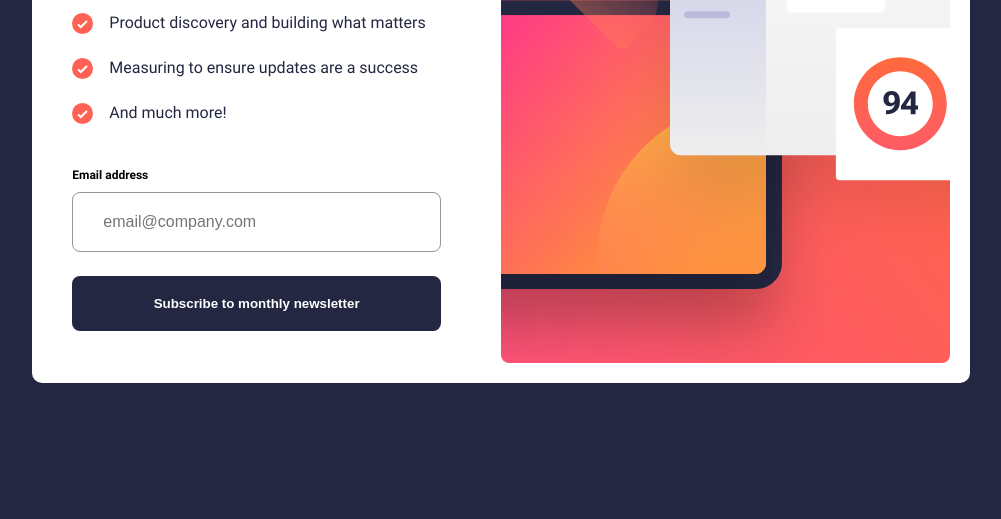
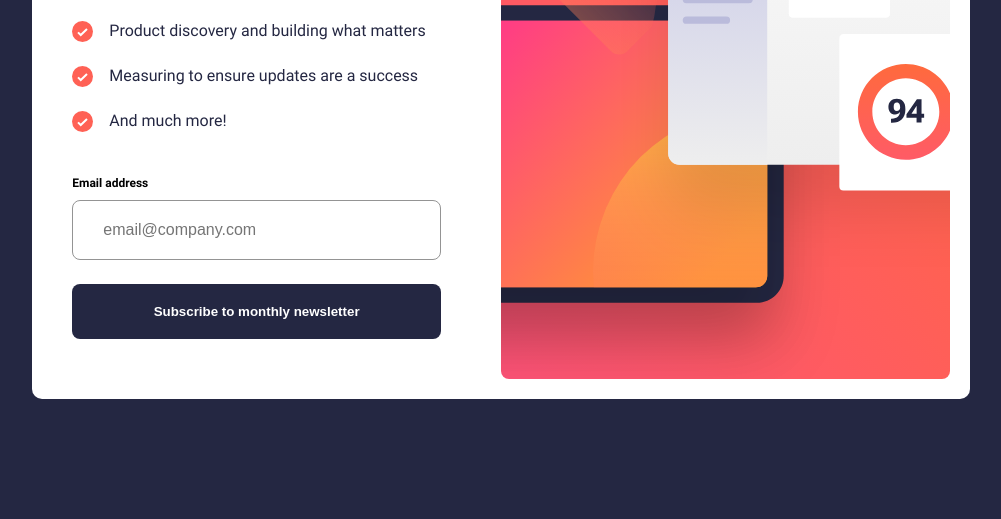
Before and after one commit to yurimzk/newsletter-sign-up, a website: page index.html in a window 1536 px wide. Shown: the part 302-821 px from the top of the page, without its empty margins (267-1268 px from the left). Drawn offline with Linux system fonts and the light colour scheme; files whose address does not match are found by name.

Commit message:
fix positioning

```diff
--- a/scss/style.scss
+++ b/scss/style.scss
@@ -210,6 +210,7 @@ main {
   }
 
   main {
+    padding: 4rem 2rem;
     h1 {
       font-size: 4.8rem;
     }
```
Also changed, not shown: css/style.css, 1 other file.
